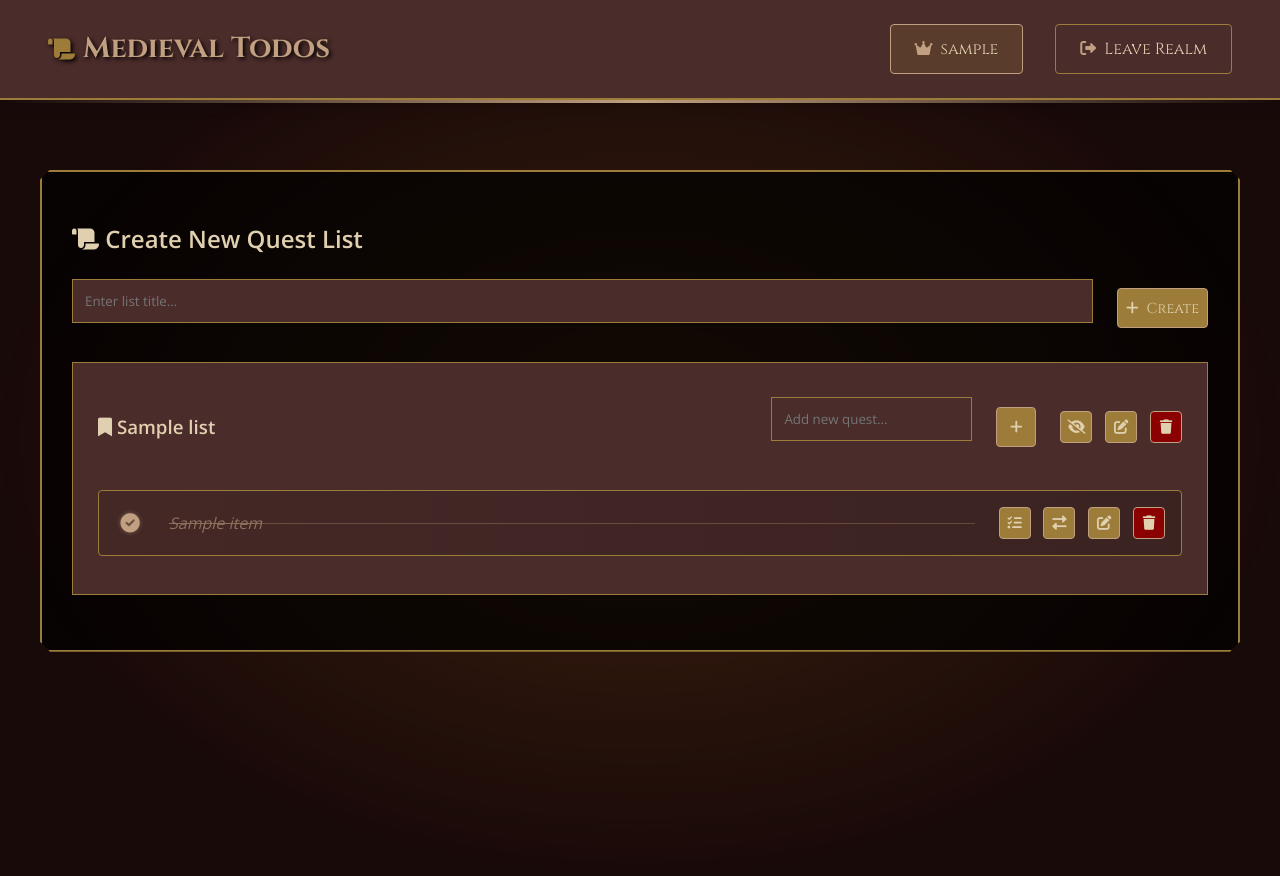
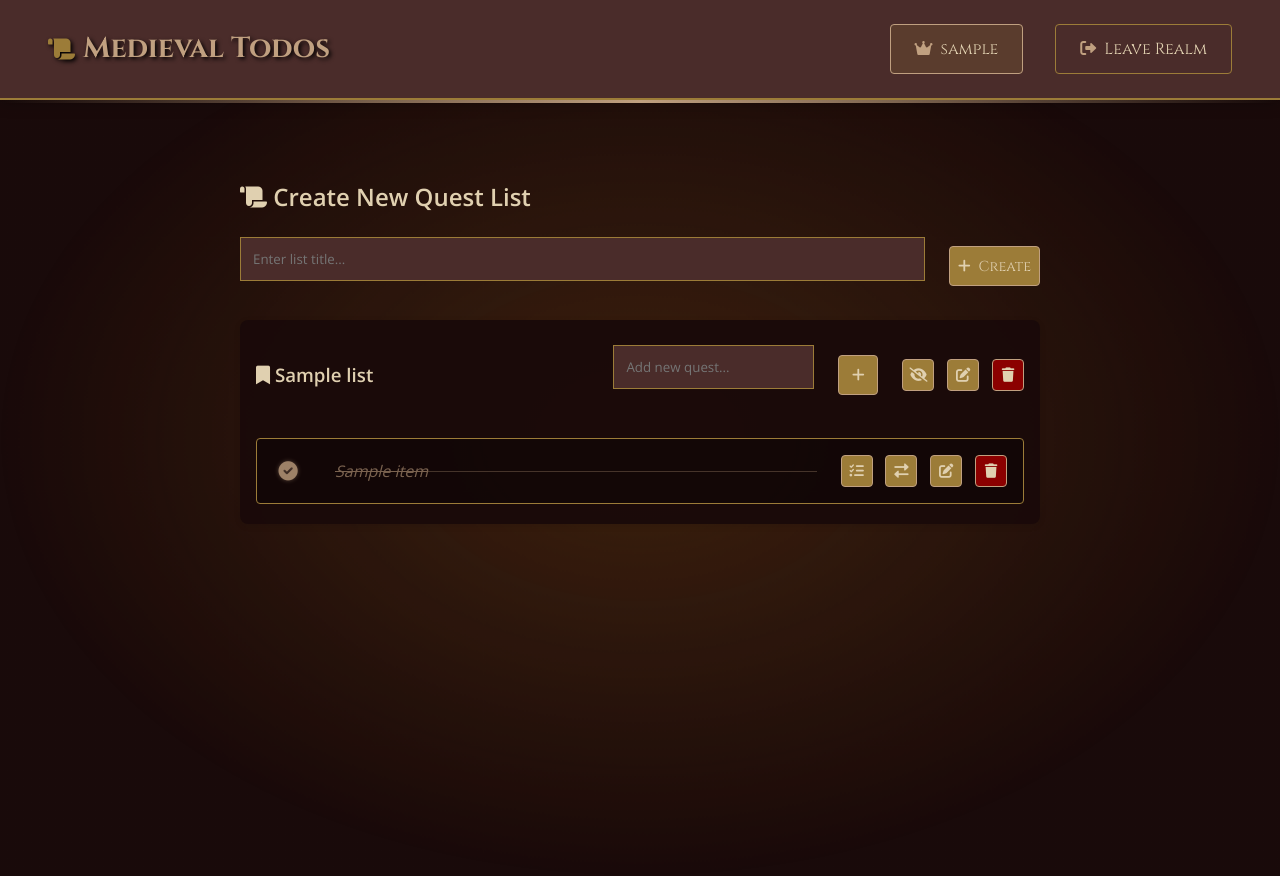
Before and after one commit to CarlKho-Minerva/HierarchicalTodo_24MNRV-Argentina, a Flask app: page / in a window 1280 px wide. Run offline with Flask 2, Linux system fonts and the light colour scheme; a user stored in the database is signed in; tables that the repository leaves empty hold one stand-in row (values such as "Sample post").

Commit message:
feat(ui): Revamp Todo List styles and enhance item interactions with sliding animations

```diff
--- a/app/static/css/style.css
+++ b/app/static/css/style.css
@@ -188,60 +188,81 @@ html {
     color: var(--accent-color);
 }
 
-/* Todo list styles */
+/* Updated Todo List Styles */
 .todos-container {
-    background-color: rgba(0, 0, 0, 0.7);
-    border: 2px solid var(--secondary-color);
-    padding: 30px;  /* Increased from 20px */
-    margin-top: 30px;  /* Increased from 20px */
-    clip-path: polygon(0 10px, 10px 0,
-            calc(100% - 10px) 0, 100% 10px,
-            100% calc(100% - 10px), calc(100% - 10px) 100%,
-            10px 100%, 0 calc(100% - 10px));
+    background-color: transparent;
+    border: none;
+    max-width: 800px;
+    margin: 0 auto;
+    padding: 20px;
 }
 
 .todo-list {
-    background-color: var(--primary-color);
-    border: 1px solid var(--secondary-color);
-    padding: 25px;  /* Increased from 15px */
-    margin-bottom: 25px;  /* Increased from 15px */
-    transition: all 0.3s ease;
+    background-color: rgba(26, 10, 10, 0.95);
+    border-radius: 8px;
+    padding: 16px;
+    margin-bottom: 16px;
+    box-shadow: 0 2px 6px rgba(0, 0, 0, 0.1);
 }
 
-.todo-list:hover {
-    transform: scale(1.01);
-    box-shadow: 0 0 15px rgba(192, 160, 128, 0.3);
-}
-
-/* Enhanced Todo Items Styling */
-.items-container {
-    margin-top: 1.5rem;  /* Increased from 1rem */
-}
-
+/* Todoist-like Item Styles */
 .todo-item {
-    margin: 0.8rem 0;  /* Increased from 0.5rem */
+    margin: 4px 0;
     transition: all 0.3s ease;
 }
 
 .item-content {
     display: flex;
     align-items: center;
-    gap: 1.5rem;  /* Increased from 1rem */
-    padding: 1rem;  /* Increased from 0.75rem */
-    border: 1px solid var(--secondary-color);
-    background: linear-gradient(
-        to right,
-        rgba(74, 44, 42, 0.7),
-        rgba(74, 44, 42, 0.3)
-    );
+    padding: 8px 12px;
     border-radius: 4px;
-    position: relative;
-    overflow: hidden;
+    background: transparent;
+    border: none;
+    transition: background-color 0.2s ease;
 }
 
 .item-content:hover {
-    transform: translateX(5px);
-    box-shadow: -5px 0 10px rgba(192, 160, 128, 0.2);
+    background-color: rgba(255, 255, 255, 0.05);
+    transform: none;
+    box-shadow: none;
+}
+
+/* Children Container with Slide Animation */
+.children-container {
+    max-height: 0;
+    overflow: hidden;
+    transition: max-height 0.3s ease-out;
+    padding-left: 24px;
+}
+
+.children-container.expanded {
+    max-height: 1000px;
+    transition: max-height 0.5s ease-in;
+}
+
+/* Item Spacing and Icons */
+.btn-toggle {
+    width: 24px;
+    height: 24px;
+    opacity: 0.8;
+    margin-right: 8px;
+}
+
+.btn-expand {
+    width: 20px;
+    height: 20px;
+    margin-right: 4px;
+    opacity: 0.6;
+}
+
+.item-title {
+    font-size: 0.95rem;
+    padding: 4px 0;
+}
+
+/* Enhanced Todo Items Styling */
+.items-container {
+    margin-top: 1.5rem;  /* Increased from 1rem */
 }
 
 /* Level indentation with decorative line */
--- a/app/static/js/main.js
+++ b/app/static/js/main.js
@@ -263,27 +263,40 @@ function reloadItemsContainer(listId) {
 
 // Todo item interactions
 function toggleExpand(itemId) {
-  fetch(`/item/${itemId}/expand`, {
-    method: 'POST',
-    headers: {
-        'X-Requested-With': 'XMLHttpRequest'
+    const item = document.querySelector(`[data-item-id="${itemId}"]`);
+    const childrenContainer = item.querySelector('.children-container');
+    const expandButton = item.querySelector('.btn-expand i');
+
+    // Toggle expanded state with sliding animation
+    if (childrenContainer) {
+        const isExpanded = childrenContainer.classList.contains('expanded');
+
+        if (isExpanded) {
+            childrenContainer.style.maxHeight = '0';
+            childrenContainer.classList.remove('expanded');
+            expandButton.classList.replace('fa-chevron-down', 'fa-chevron-right');
+        } else {
+            childrenContainer.classList.add('expanded');
+            childrenContainer.style.maxHeight = childrenContainer.scrollHeight + 'px';
+            expandButton.classList.replace('fa-chevron-right', 'fa-chevron-down');
+        }
+
+        // Smooth scroll if item is not fully visible
+        setTimeout(() => {
+            const rect = item.getBoundingClientRect();
+            if (rect.bottom > window.innerHeight) {
+                item.scrollIntoView({ behavior: 'smooth', block: 'nearest' });
+            }
+        }, 300);
     }
-  })
-  .then(response => response.json())
-  .then(data => {
-      const item = document.querySelector(`[data-item-id="${itemId}"]`);
-      const button = item.querySelector('.btn-expand');
-      const icon = button.querySelector('i');
-      const childrenContainer = item.querySelector('.children-container');
 
-      if (data.expanded) {
-          icon.classList.replace('fa-chevron-right', 'fa-chevron-down');
-          childrenContainer.style.display = 'block';
-      } else {
-          icon.classList.replace('fa-chevron-down', 'fa-chevron-right');
-          childrenContainer.style.display = 'none';
-      }
-  });
+    // Update server state
+    fetch(`/item/${itemId}/expand`, {
+        method: 'POST',
+        headers: {
+            'X-Requested-With': 'XMLHttpRequest'
+        }
+    });
 }
 
 function toggleComplete(itemId) {
```
Also changed, not shown: app/templates/_macros.html (+12 -37 lines), app/medieval_todos.db, 1 other file.
